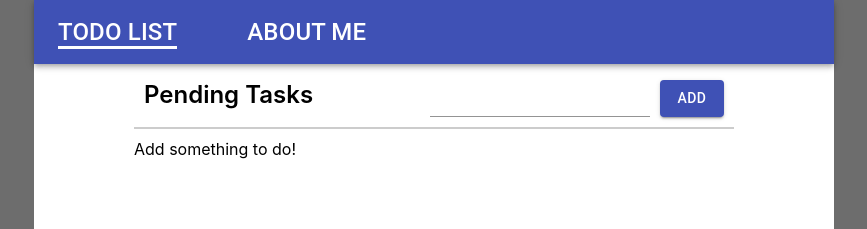
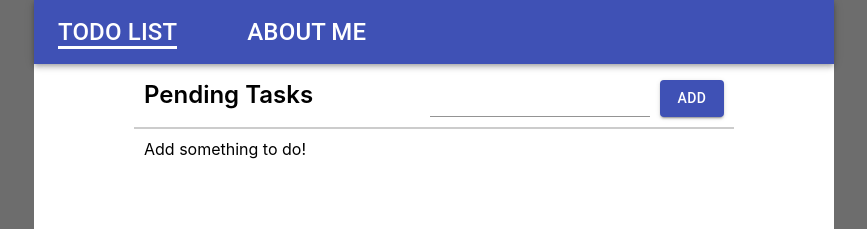
Before and after one commit to jiali1985/todo_ascella, a React (Create React App) app: page / in a window 1280 px wide. Shown: the top 229 px of the page, without its empty margins (206-1073 px from the left). Built offline with nearby package versions, Linux system fonts and the light colour scheme.

Commit message:
updated styling

```diff
--- a/src/components/TodoList.js
+++ b/src/components/TodoList.js
@@ -90,7 +90,7 @@ class TodoList extends React.PureComponent {
                         <Button onClick={this.handleModalClose} color="primary">
                             Cancel
                         </Button>
-                        <Button onClick={this.updateTodo} color="primary">
+                        <Button onClick={this.updateTodo} variant="contained" color="primary">
                             Save
                         </Button>
                     </DialogActions>
@@ -99,7 +99,7 @@ class TodoList extends React.PureComponent {
                     {todoList && todoList.map((item, index) => {
                         return <TodoItem handleModalOpen={this.handleModalOpen} key={index} item={item} />
                     })}
-                    {todoList.length === 0 && "Add something to do!"}
+                    {todoList.length === 0 && <div style={{ marginLeft: 10 }}>Add something to do!</div>}
                 </div>
             </React.Fragment>
         );
--- a/src/pages/Todo.js
+++ b/src/pages/Todo.js
@@ -12,7 +12,7 @@ class Todo extends React.Component {
                     <span className="todo-header-name">Pending Tasks</span>
                     <TodoListControls />
                 </header>
-                <section>
+                <section className="list-container">
                     <TodoList />
                 </section>
             </div>
```
